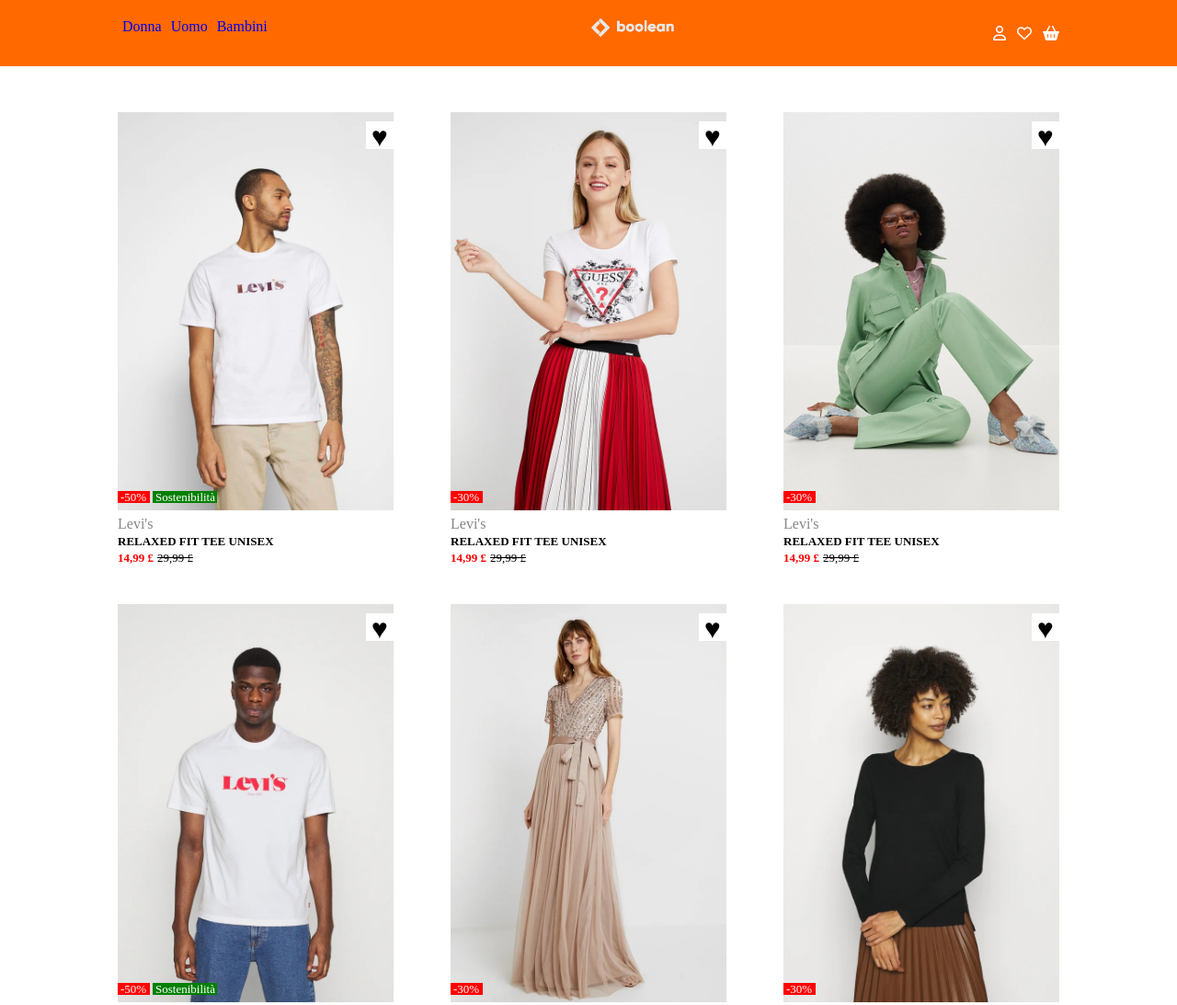
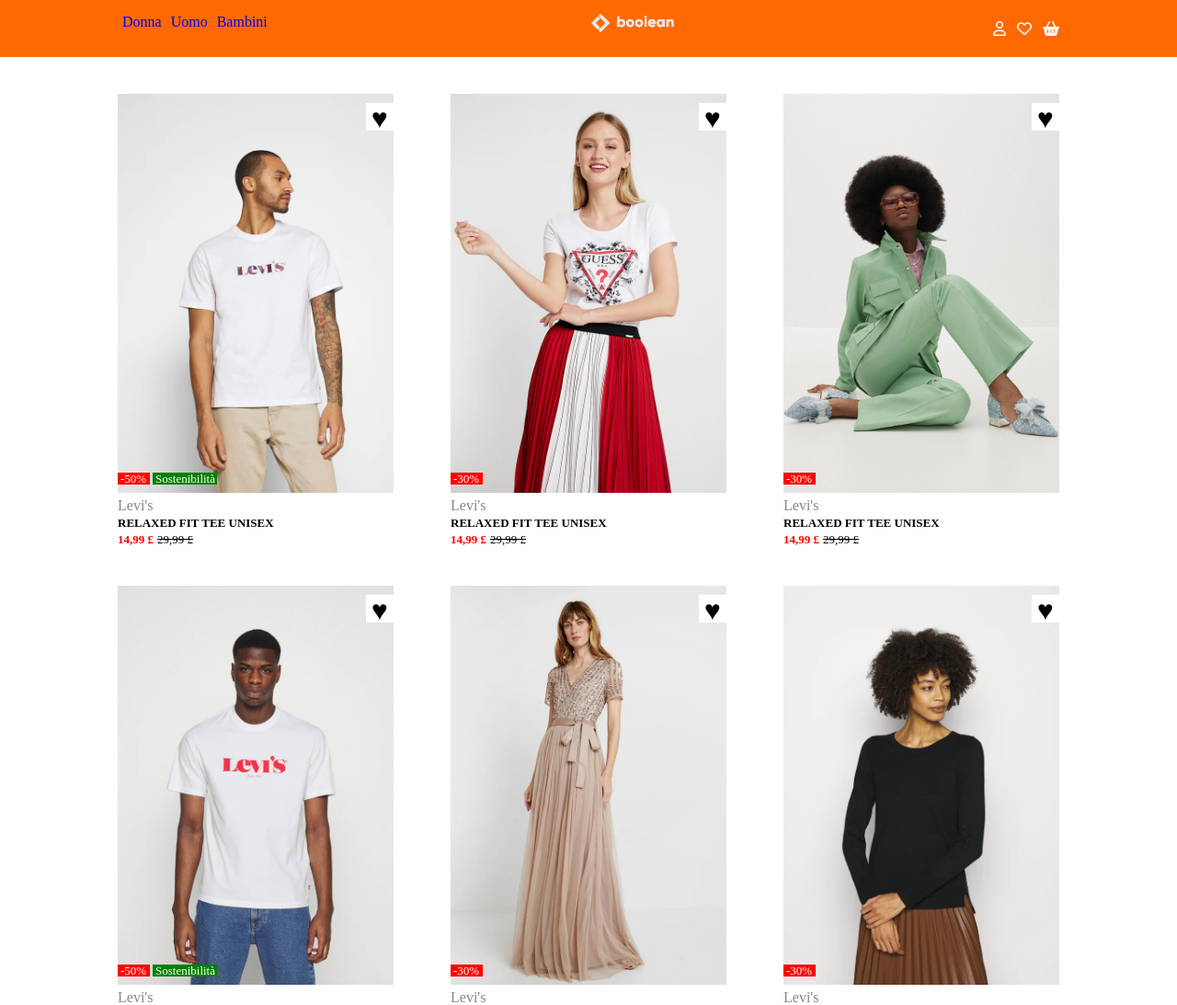
Before and after one commit to CristianoAltomonte/html-css-boolando, a plain HTML site: page index.html in a window 1280 px wide. Shown: the top 1093 px of the page at 92% size. Drawn offline with Linux system fonts and the light colour scheme.

Commit message:
Header Fixed

```diff
--- a/assets/css/style.css
+++ b/assets/css/style.css
@@ -12,8 +12,19 @@
 header{
     background-color: #FF6900;
      color: white;
-    padding: 20px 0;
+    padding: 15px 0;
+    position: fixed;
+    width: 100%;
+    z-index: 1;
+    top: 0;
+}
 
+.icon >i{
+   margin-top: 0px;
+}
+
+body{
+    margin-top: 8%;
 }
 
 a:link {
```
